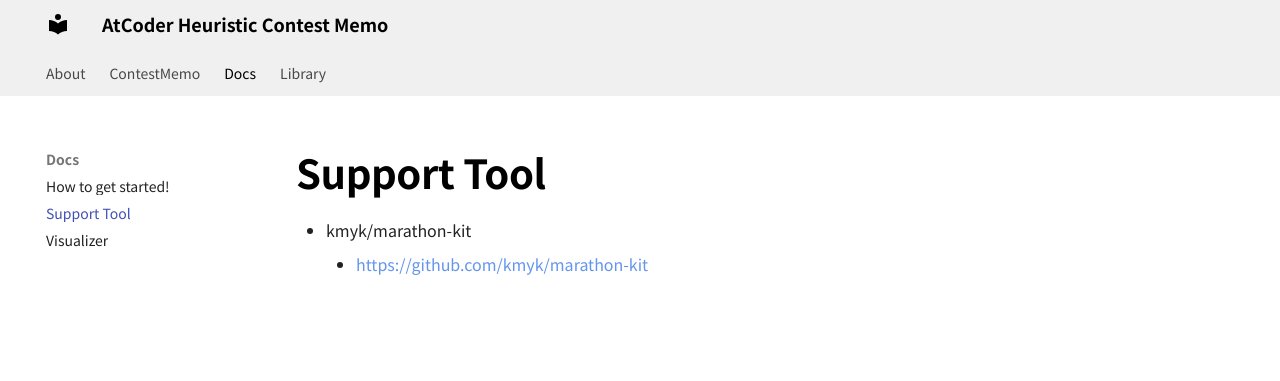
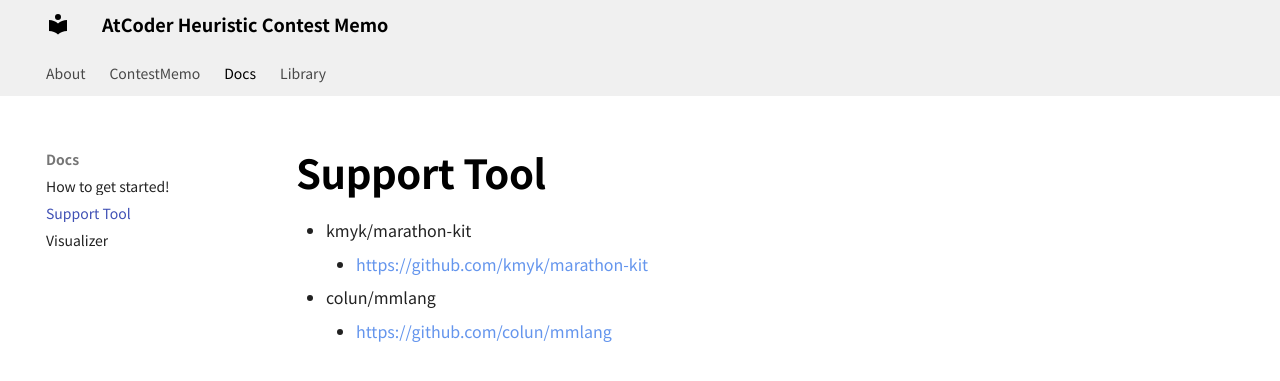
Before and after one commit to jetbead/AtCoderHeuristicContestMemo, an MkDocs documentation site: the page built from docs/Docs/support_tool.md, in a window 1280 px wide. Shown: the top 381 px of the page. Built offline with MkDocs 1.6.1 and Material for MkDocs 9.7.7, drawn with Linux system fonts in a browser that asks for light colours; some web fonts are replaced.

Commit message:
modify support_tool.md

```diff
--- a/docs/Docs/support_tool.md
+++ b/docs/Docs/support_tool.md
@@ -2,3 +2,5 @@
 
 - kmyk/marathon-kit
     - https://github.com/kmyk/marathon-kit
+- colun/mmlang
+    - https://github.com/colun/mmlang
```
